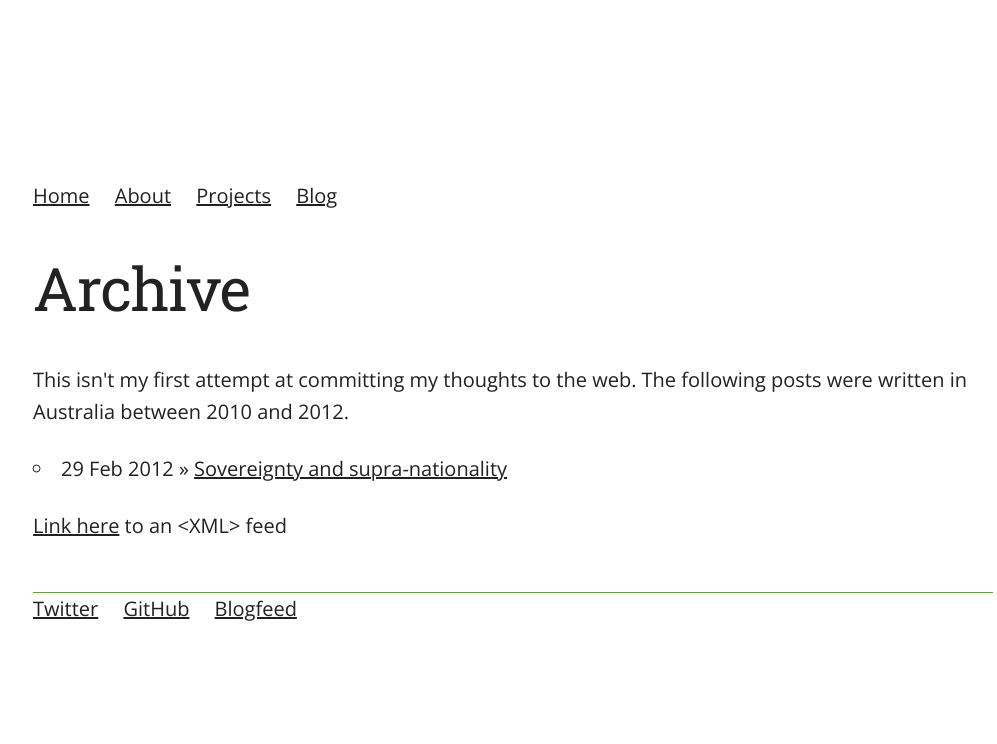
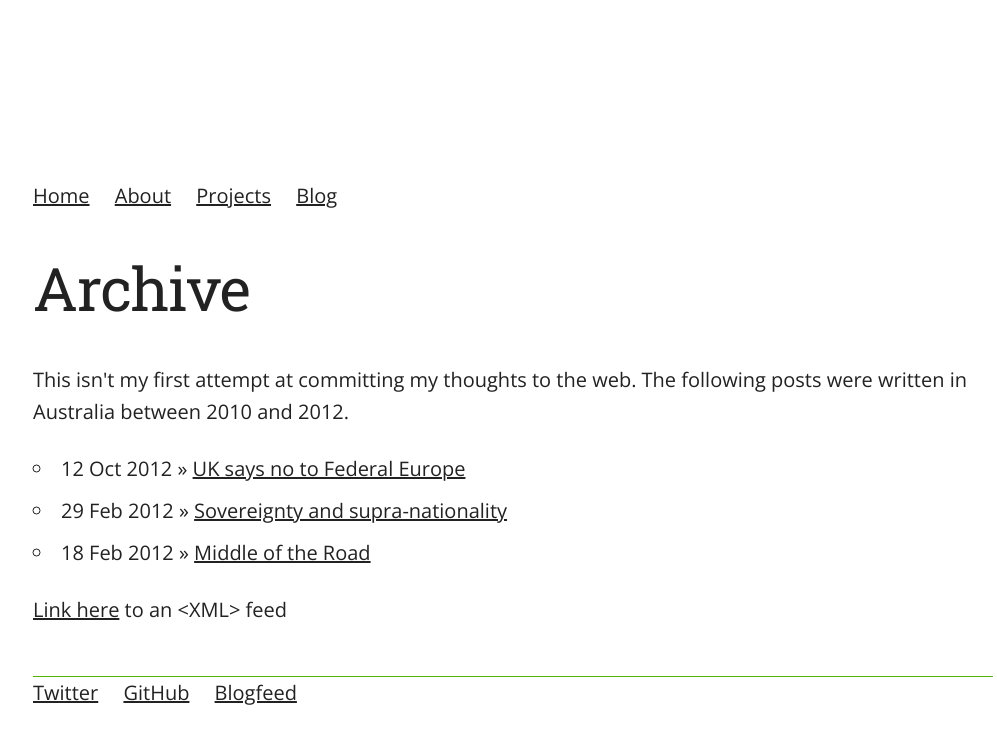
Before and after one commit to danoscarmike/danoscarmike.github.io, a Jekyll site: the page built from blog/archive.html, in a window 1280 px wide. Shown: the top 744 px of the page, without its empty margins (127-1124 px from the left). Built offline with Jekyll 4.4.1, drawn with Linux system fonts in a browser that asks for light colours; some of the changed lines change nothing that is shown.

Commit message:
add archive post

```diff
--- /dev/null
+++ b/_posts/2011-10-12-UK-federal-europe.md
@@ -0,0 +1,17 @@
+---
+layout: post
+title: "UK says no to Federal Europe"
+date: 2012-10-12
+category: archive
+published: true
+---
+David Cameron is attracting some serious attention. His position of excluding the United Kingdom from any future fiscal union is a polarizing issue in Brussels - albeit creating an imbalanced split at 26 to 1. It's polarizing too, no doubt, at home in Great Britain, though decidedly less imbalanced; and this is the crux of it according to Der Spiegel. The German weekly holds no punches claiming that "arrogant posturing aimed at appeasing the electorate back home is damaging". "Bye bye Britain", it says.
+
+![alt text][david_cameron] I admire Cameron's move here.  If there's one adage that continually rings true for me it's pick your battles.  The euro zone crisis is not of Britain's making.  It isn't a member of the common currency zone.  Perhaps even it is naive of Germany and France to suggest or believe that the UK would join the other non-euro zone nations in supporting the move towards a federal Europe (and let's face it, this is where it's going).  Newly elected and leading an experimental coalition government Cameron has already made some very unpopular decisions, slashing public spending and taking severe and austere steps toward rectifying its budget deficits.  Nobody held a gun to his head.  So why is it so surprising that Cameron would not represent his party's and constituency's sentiments?  Every negotiation should find a win-win scenario.  Where's the win in the fiscal union deal for Cameron and the UK?
+
+And now France and Germany and Der Spiegel says, David, what are you doing?  You can't do this to us and you'll be isolated forever!  The commentary seems to suggest that the UK just can't survive outside the European Union.  Admittedly, I would still argue that being inside the circle is a better place for Britain but it's a weak argument to say it can't survive, let alone thrive on the outside.  It's nothing but a red rag to an imperial bull (-dog). I mean you'd swear from some of the press coverage that this was some kind of out of the blue, about-face policy from the UK, when in fact it has possibly been the least enthusiastic, most reluctant member of the community.  The UK doesn't share the currency and it certainly doesn't share a vision of a federal Europe.  It would seem fair to say that today it doesn't share much in common at all with its continental neighbors.
+
+So what's new?  Well from Cameron's perspective, not much at all.  His country is still the sixth biggest economy in the world with traditional links to markets and partners all over the world.  And he still leads an experimental government of a proud island nation.  The island just happens to be close to Europe.
+
+[david_cameron]: /resources/blog-images/2010-10-12-david_cameron.jpg "Prime Minister of Great Britain David Camerson says Ich
+don't think so.  Photo courtesy of Nick Atkins Photography via Flickr"
--- /dev/null
+++ b/_posts/2012-02-18-middle-of-the-road.md
@@ -0,0 +1,20 @@
+---
+layout: post
+title: "Middle of the Road"
+date: 2012-02-18
+category: archive
+published: true
+---
+The ABC's Foreign Correspondent was in Bavaria this week presenting an interesting perspective on the German economy and why it represents something of an anomaly in the trend of struggle in Europe ([A Bavarian Fairy Tale]("http://www.abc.net.au/foreign/content/2012/s3430858.htm")).  Despite the presenter Eric Campbell's persistent patronization of Bavarian culture and heritage I was positively transfixed for the half-hour duration of the show.
+
+The central focus of the show was the concept of Mittelstand.  Mittelstand businesses are commonly promoted as the basis of Germany's current economic strength.  They represent 99.7% of all companies in Germany, over 70% of German employees in private business work for a Mittelstand and 40% of sales tax revenue is from Mittelstand businesses.  Yet the ABC presenter proffers that Mittelstand is a word which is untranslatable.  This of course is a nonsense and not only is it possible to translate and understand, it is important that we do so.
+
+Originating from a different time of social classes, a Mittelstand is a family business and typically a business which is a central focus of a community.  It can be an SME but it need not be.  Typically, a Mittelstand is an export-oriented manufacturer, a fact which belies the common-stay that first world countries can't compete due to higher overheads and living costs.
+
+An impressive example in the ABC show is Kathrein - a family owned, world leading manufacturer of telecommunications products with a revenue of EUR1.35 billion in 2011, 66% of which was from foreign exports.  It's the tradition of these businesses that impresses me most.  They play an important role in their communities and have a conservative financial philosophy - if growth is to be achieved it will be real and based on real effort, not through non-transparent or convoluted financial mechanisms.  Professor Anton Kathrein, managing director of the company bearing his name, is personally liable for his enterprise.  He promotes this as a powerful motivator.  Kathrein holds no debt, has no aspiration to float on public exchanges or to leverage its wealth for anything other than real market penetration.  The idea of a personal guarantee is scary but you have to admit this is an impressive, somewhat counter-intuitively cautious and evidentially sustainable approach.
+
+All the while, "austerity" didn't rear it's ugly head.  A Mittelstand finds the middle of the road, compromises, avoids extremes and lives within its means.
+
+Despite being so engrossed by this story I could not avoid the thought that of course Germany is not blameless in this ongoing crisis.  Low interest rates at the ECB were maintained in part to inject cheap finance into a earlier German economy in the doldrums.  And so I expect rather than Mittelstand being some panacea, it is the romantic notion of a man making a profit for the effort of producing something real that I am attracted to.
+
+Nevertheless there is a lesson of restraint to be learned from Germany.  Eric Campbell and the world might well patronize Germany and Germans for their fashion sense and sense of humor but as struggling economies plot their return to traditional strengths (see the resurrection of Ireland's agriculture industry) and communities return to humanity, seriously, nobody is laughing at Lederhosen - especially not with business booming.
```
Also changed, not shown: _posts/2016-07-11-On-the-move-finally.md (+0 -1 lines), resources/blog-images/2011-10-12-david_cameron.jpg (added).
